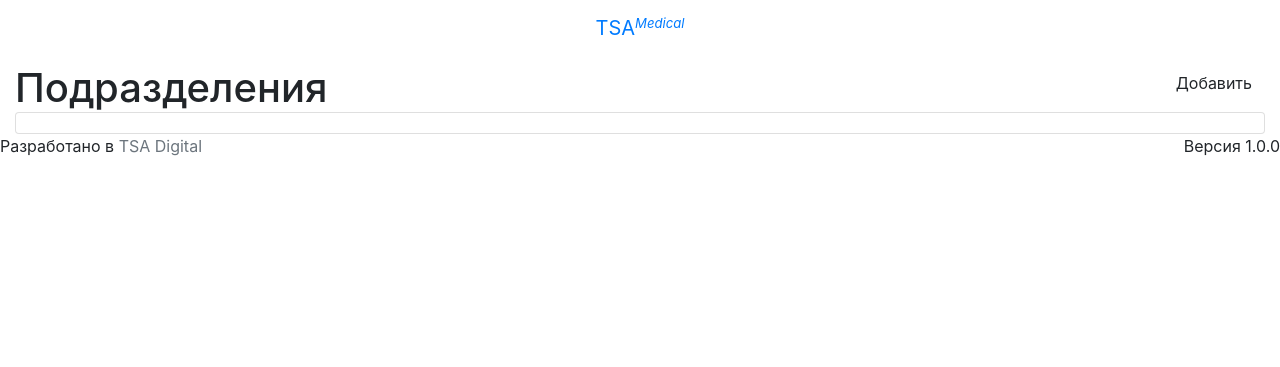
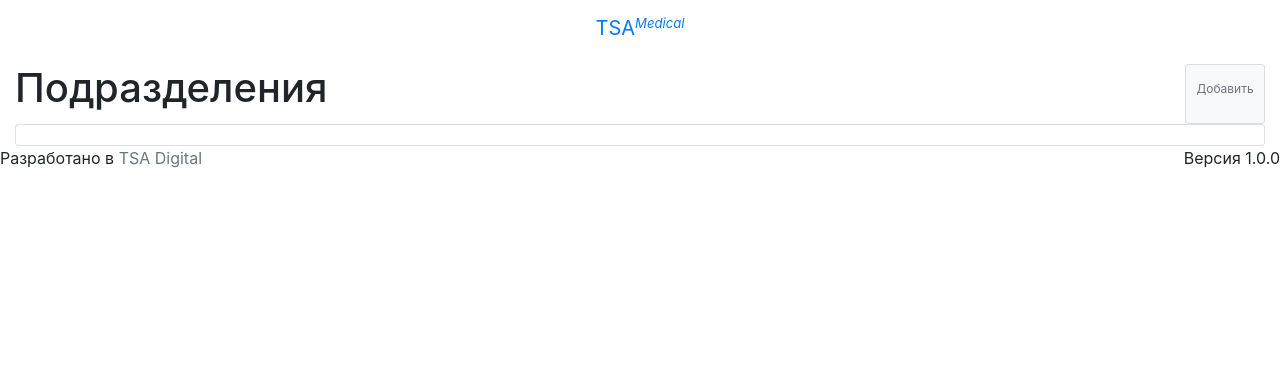
Before and after one commit to TSAdigital/tsa.medical, a Yii app: template views/departments/index.php in a window 1280 px wide. Shown: the part 56-423 px from the top of the page. Run offline with PHP 8.4 and a stand-in for Yii, Linux system fonts and the light colour scheme; the template is opened without the code that fills it, so the values that code supplies are empty; some libraries are stand-ins or nearby versions.

Commit message:
Добавил стиль для btn и table

```diff
--- a/web/css/site.css
+++ b/web/css/site.css
@@ -25,3 +25,19 @@ a.desc:after {
 .timeline>div>.timeline-item>.timeline-header>a {
     font-weight: 500;
 }
+.btn-app {
+    border-radius: 3px;
+    background-color: #f8f9fa;
+    border: 1px solid #ddd;
+    color: #6c757d;
+    font-size: 12px;
+    height: 60px;
+    margin: 0 0 10px 0;
+    min-width: 80px;
+    padding: 15px 5px;
+    position: relative;
+    text-align: center;
+}
+.table-striped tbody tr:nth-of-type(odd) {
+    background-color: #f4f6f9;
+}
```
